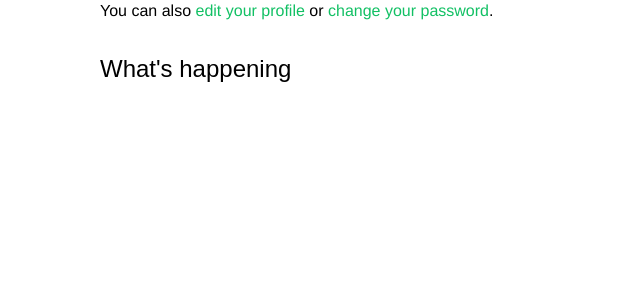
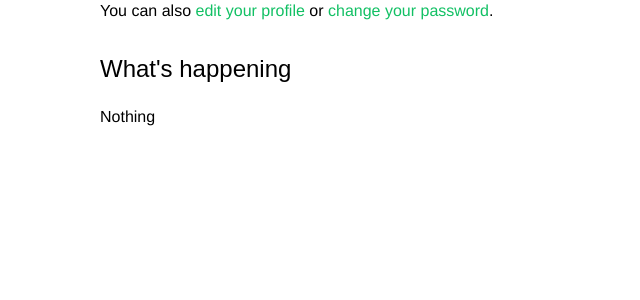
Before and after one commit to frontbastard/bookmarks-app, a Django app: page /account/ in a window 1280 px wide. Shown: the part 249-549 px from the top of the page, without its empty margins (0-640 px from the left). Run offline with Django 4.2, Linux system fonts and the light colour scheme; the visitor is signed in with stand-in values (Sample User, id 1); data comes from the database, SQL or seed files in the repository; data that the repository does not hold is empty; some libraries are stand-ins or nearby versions; some web fonts are replaced.

Commit message:
Create templates for actions

```diff
--- a/account/templates/account/dashboard.html
+++ b/account/templates/account/dashboard.html
@@ -22,6 +22,8 @@
     <div id="action-list">
         {% for action in actions %}
             {% include "actions/action/detail.html" %}
+        {% empty %}
+            <p>Nothing</p>
         {% endfor %}
     </div>
 {% endblock %}
```
